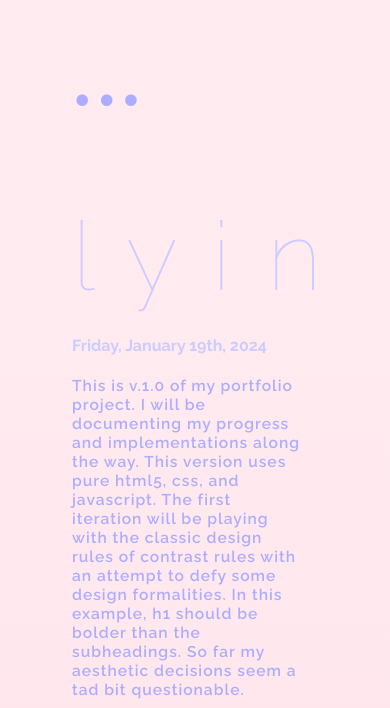
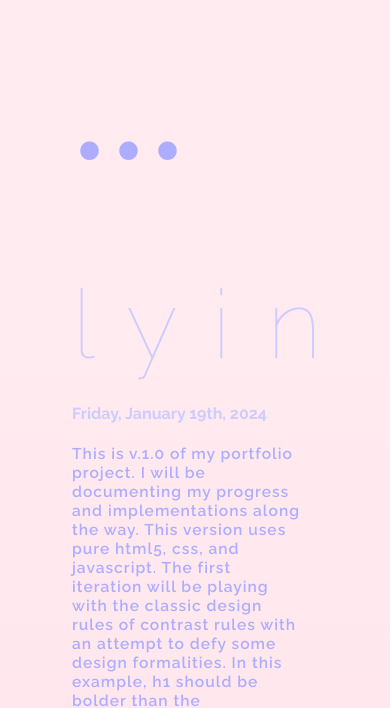
Before and after one commit to ElleOwO/ElleOwO.github.io, a plain HTML site: page index.html in a window 390 px wide. Shown: the top 708 px of the page. Drawn offline with Linux system fonts and the light colour scheme.

Commit message:
making open button and p bigger for mobile

```diff
--- a/styles.css
+++ b/styles.css
@@ -139,8 +139,9 @@ i {
     }
 
     #open {
-        font-size: 25vw;
+        font-size: 40vw;
     }
+
 
     p {
         font-size: 4vw;
```
